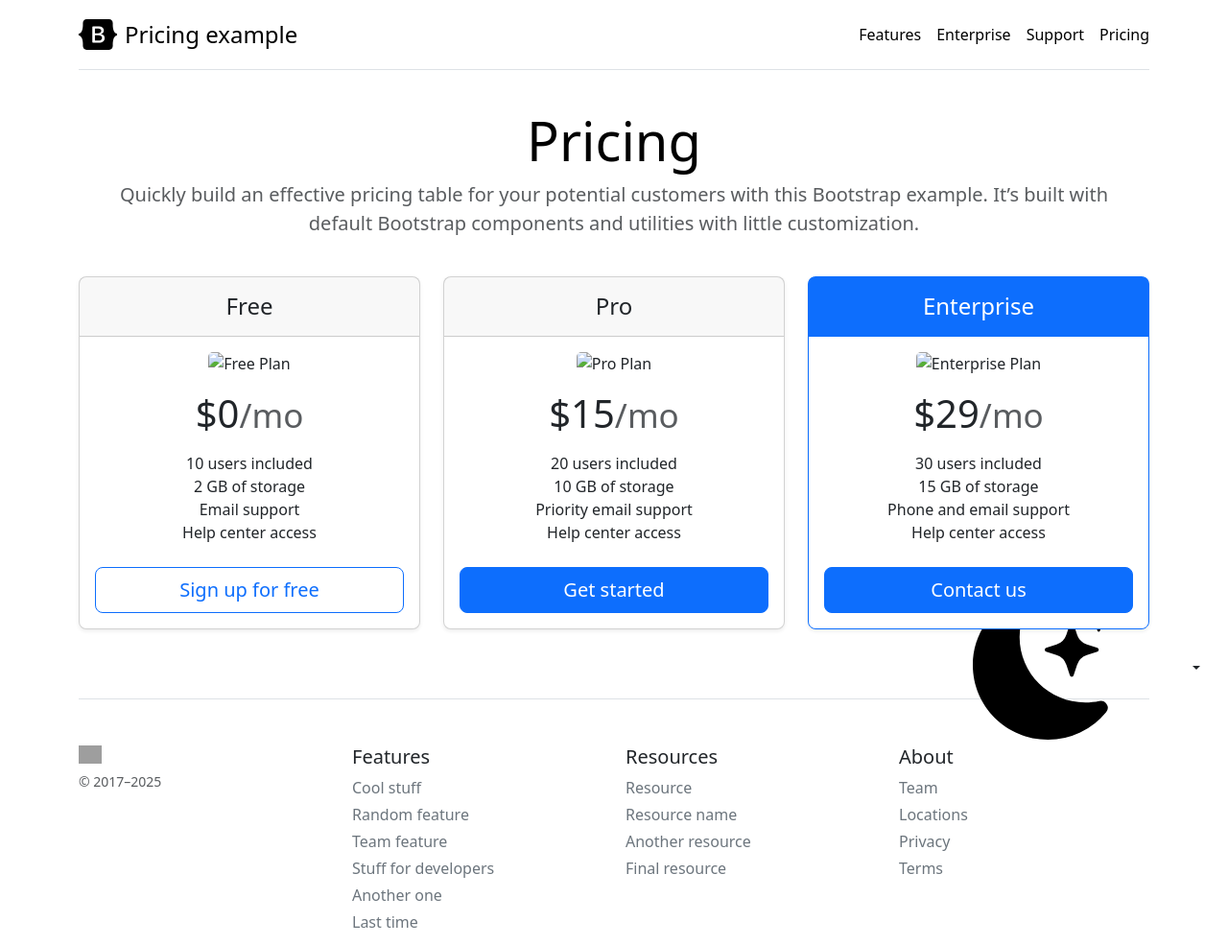
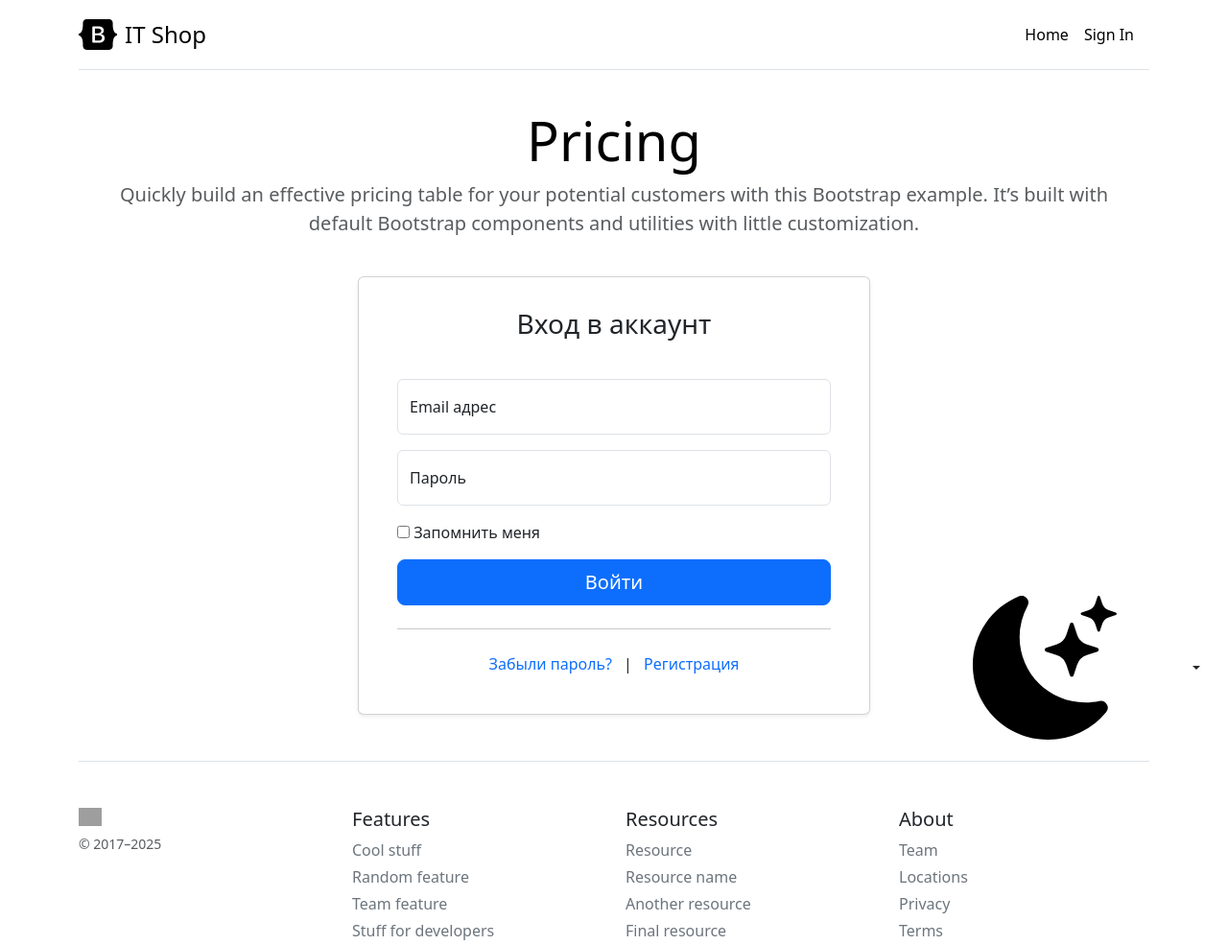
Before and after one commit to bredanyafff/shop, a Flask app: page /login in a window 1280 px wide. Shown: the top 985 px of the page at 96% size. Run offline with Flask 3, Linux system fonts and the light colour scheme; some libraries are stand-ins or nearby versions; grey boxes are pictures that could not be loaded.

Commit message:
Добавлены страницы login,admin Добавлена возможность добавления и отображения товара на сайте с заношением его в БД

```diff
--- a/main.py
+++ b/main.py
@@ -1,17 +1,73 @@
-from flask import Flask,render_template
+import os
+from werkzeug.utils import secure_filename
+from flask import Flask, render_template, request, redirect, url_for, flash
+from flask_sqlalchemy import SQLAlchemy
 
 app = Flask(__name__)
+app.config['SQLALCHEMY_DATABASE_URI'] = 'sqlite:///shop.db'
+app.config['SQLALCHEMY_TRACK_MODIFICATIONS'] = False
+app.config['UPLOAD_FOLDER'] = 'static/uploads'
+db = SQLAlchemy(app)
+
+# Создаем папку для загрузок, если ее нет
+os.makedirs(app.config['UPLOAD_FOLDER'], exist_ok=True)
+
+
+class Item(db.Model):
+    id = db.Column(db.Integer, primary_key=True)
+    title = db.Column(db.String, nullable=False)
+    price = db.Column(db.Integer, nullable=False)
+    photo_path = db.Column(db.String)
+    text = db.Column(db.Text)
+    isActive = db.Column(db.Boolean, default=True)
 
 
 @app.route('/')
 def homepage():
-    return render_template('homepage.html')
+    items = Item.query.order_by(Item.price).all()
+    return render_template('homepage.html', data=items)
 
 
 @app.route('/login')
-def homepage():
+def login():
     return render_template('login.html')
 
+
+@app.route('/admin', methods=['GET', 'POST'])
+def addItem():
+    if request.method == 'POST':
+        try:
+            title = request.form.get('title')
+            price = int(request.form.get('price'))
+            text = request.form.get('text')
+            isActive = True if request.form.get('isActive') == 'on' else False
+
+            # Обработка загрузки изображения
+            photo_path = None
+            photo = request.files.get('photo_path')
+            if photo and photo.filename != '':
+                filename = secure_filename(photo.filename)
+                photo.save(os.path.join(app.config['UPLOAD_FOLDER'], filename))
+                photo_path = f'uploads/{filename}'
+
+            new_item = Item(
+                title=title,
+                price=price,
+                text=text,
+                photo_path=photo_path,
+                isActive=isActive
+            )
+
+            db.session.add(new_item)
+            db.session.commit()
+            return redirect(url_for('homepage'))
+
+        except Exception as e:
+            db.session.rollback()
+            print(f"Error: {str(e)}")  # Для отладки
+            return f"Ошибка при добавлении товара: {str(e)}", 500
+
+    return render_template('additem.html')
 
 
 if __name__ == "__main__":
--- a/templates/base.html
+++ b/templates/base.html
@@ -63,13 +63,11 @@
 			<div class="d-flex flex-column flex-md-row align-items-center pb-3 mb-4 border-bottom">
 				<a href="/" class="d-flex align-items-center link-body-emphasis text-decoration-none">
 					<svg xmlns="http://www.w3.org/2000/svg" width="40" height="32" class="me-2" viewBox="0 0 118 94" role="img"><title>Bootstrap</title><path fill-rule="evenodd" clip-rule="evenodd" d="M24.509 0c-6.733 0-11.715 5.893-11.492 12.284.214 6.14-.064 14.092-2.066 20.577C8.943 39.365 5.547 43.485 0 44.014v5.972c5.547.529 8.943 4.649 10.951 11.153 2.002 6.485 2.28 14.437 2.066 20.577C12.794 88.106 17.776 94 24.51 94H93.5c6.733 0 11.714-5.893 11.491-12.284-.214-6.14.064-14.092 2.066-20.577 2.009-6.504 5.396-10.624 10.943-11.153v-5.972c-5.547-.529-8.934-4.649-10.943-11.153-2.002-6.484-2.28-14.437-2.066-20.577C105.214 5.894 100.233 0 93.5 0H24.508zM80 57.863C80 66.663 73.436 72 62.543 72H44a2 2 0 01-2-2V24a2 2 0 012-2h18.437c9.083 0 15.044 4.92 15.044 12.474 0 5.302-4.01 10.049-9.119 10.88v.277C75.317 46.394 80 51.21 80 57.863zM60.521 28.34H49.948v14.934h8.905c6.884 0 10.68-2.772 10.68-7.727 0-4.643-3.264-7.207-9.012-7.207zM49.948 49.2v16.458H60.91c7.167 0 10.964-2.876 10.964-8.281 0-5.406-3.903-8.178-11.425-8.178H49.948z" fill="currentColor"></path></svg>
-					<span class="fs-4">Pricing example</span>
+					<span class="fs-4">IT Shop</span>
 				</a>
 				<nav class="d-inline-flex mt-2 mt-md-0 ms-md-auto">
-					<a class="me-3 py-2 link-body-emphasis text-decoration-none" href="#">Features</a>
-					<a class="me-3 py-2 link-body-emphasis text-decoration-none" href="#">Enterprise</a>
-					<a class="me-3 py-2 link-body-emphasis text-decoration-none" href="#">Support</a>
-					<a class="py-2 link-body-emphasis text-decoration-none" href="#">Pricing</a>
+					<a class="me-3 py-2 link-body-emphasis text-decoration-none" href="/">Home</a>
+					<a class="me-3 py-2 link-body-emphasis text-decoration-none" href="/login">Sign In</a>
 				</nav>
 			</div>
 			<div class="pricing-header p-3 pb-md-4 mx-auto text-center">
--- a/templates/homepage.html
+++ b/templates/homepage.html
@@ -7,60 +7,27 @@
 {% block body %}
 <main>
     <div class="row row-cols-1 row-cols-md-3 mb-3 text-center">
+        {% for item in data %}
         <div class="col">
             <div class="card mb-4 rounded-3 shadow-sm">
                 <div class="card-header py-3">
-                    <h4 class="my-0 fw-normal">Free</h4>
+                    <h4 class="my-0 fw-normal">{{ item.title }}</h4>
                 </div>
                 <div class="card-body">
-                    <img src="https://via.placeholder.com/300x200?text=Free+Plan" class="card-img-top mb-3" alt="Free Plan">
-                    <h1 class="card-title pricing-card-title">$0<small class="text-body-secondary fw-light">/mo</small></h1>
+                    {% if item.photo_path %}
+                    <img src="{{ url_for('static', filename=item.photo_path) }}" class="card-img-top mb-3" alt="{{ item.title }}">
+                    {% else %}
+                    <img src="https://via.placeholder.com/300x200?text=No+Image" class="card-img-top mb-3" alt="No Image">
+                    {% endif %}
+                    <h1 class="card-title pricing-card-title">{{ item.price }}<small class="text-body-secondary fw-light"> руб.</small></h1>
                     <ul class="list-unstyled mt-3 mb-4">
-                        <li>10 users included</li>
-                        <li>2 GB of storage</li>
-                        <li>Email support</li>
-                        <li>Help center access</li>
+                        <li>{{ item.text }}</li>
                     </ul>
-                    <button type="button" class="w-100 btn btn-lg btn-outline-primary">Sign up for free</button>
+                    <button type="button" class="w-100 btn btn-lg btn-outline-primary">Купить</button>
                 </div>
             </div>
         </div>
-        <div class="col">
-            <div class="card mb-4 rounded-3 shadow-sm">
-                <div class="card-header py-3">
-                    <h4 class="my-0 fw-normal">Pro</h4>
-                </div>
-                <div class="card-body">
-                    <img src="https://via.placeholder.com/300x200?text=Pro+Plan" class="card-img-top mb-3" alt="Pro Plan">
-                    <h1 class="card-title pricing-card-title">$15<small class="text-body-secondary fw-light">/mo</small></h1>
-                    <ul class="list-unstyled mt-3 mb-4">
-                        <li>20 users included</li>
-                        <li>10 GB of storage</li>
-                        <li>Priority email support</li>
-                        <li>Help center access</li>
-                    </ul>
-                    <button type="button" class="w-100 btn btn-lg btn-primary">Get started</button>
-                </div>
-            </div>
-        </div>
-        <div class="col">
-            <div class="card mb-4 rounded-3 shadow-sm border-primary">
-                <div class="card-header py-3 text-bg-primary border-primary">
-                    <h4 class="my-0 fw-normal">Enterprise</h4>
-                </div>
-                <div class="card-body">
-                    <img src="https://via.placeholder.com/300x200?text=Enterprise+Plan" class="card-img-top mb-3" alt="Enterprise Plan">
-                    <h1 class="card-title pricing-card-title">$29<small class="text-body-secondary fw-light">/mo</small></h1>
-                    <ul class="list-unstyled mt-3 mb-4">
-                        <li>30 users included</li>
-                        <li>15 GB of storage</li>
-                        <li>Phone and email support</li>
-                        <li>Help center access</li>
-                    </ul>
-                    <button type="button" class="w-100 btn btn-lg btn-primary">Contact us</button>
-                </div>
-            </div>
-        </div>
+        {% endfor %}
     </div>
 </main>
 {% endblock %}
--- a/templates/login.html
+++ b/templates/login.html
@@ -0,0 +1,44 @@
+{% extends 'base.html' %}
+
+{% block title %}
+<title>Вход в аккаунт</title>
+{% endblock %}
+
+{% block body %}
+<main class="form-signin w-100 m-auto">
+    <div class="container">
+        <div class="row justify-content-center">
+            <div class="col-md-6">
+                <form class="card p-4 shadow-sm">
+                    <div class="card-header bg-white border-0 text-center">
+                        <h1 class="h3 mb-3 fw-normal">Вход в аккаунт</h1>
+                    </div>
+                    <div class="card-body">
+                        <div class="form-floating mb-3">
+                            <input type="email" class="form-control" id="floatingInput" placeholder="name@example.com">
+                            <label for="floatingInput">Email адрес</label>
+                        </div>
+                        <div class="form-floating mb-3">
+                            <input type="password" class="form-control" id="floatingPassword" placeholder="Пароль">
+                            <label for="floatingPassword">Пароль</label>
+                        </div>
+
+                        <div class="checkbox mb-3">
+                            <label>
+                                <input type="checkbox" value="remember-me"> Запомнить меня
+                            </label>
+                        </div>
+                        <button class="w-100 btn btn-lg btn-primary" type="submit">Войти</button>
+                        <hr class="my-4">
+                        <div class="text-center">
+                            <a href="#" class="text-decoration-none">Забыли пароль?</a>
+                            <span class="mx-2">|</span>
+                            <a href="#" class="text-decoration-none">Регистрация</a>
+                        </div>
+                    </div>
+                </form>
+            </div>
+        </div>
+    </div>
+</main>
+{% endblock %}
```
Also changed, not shown: templates/additem.html (added, +59 -0 lines), static/uploads/1.jpg (added).
